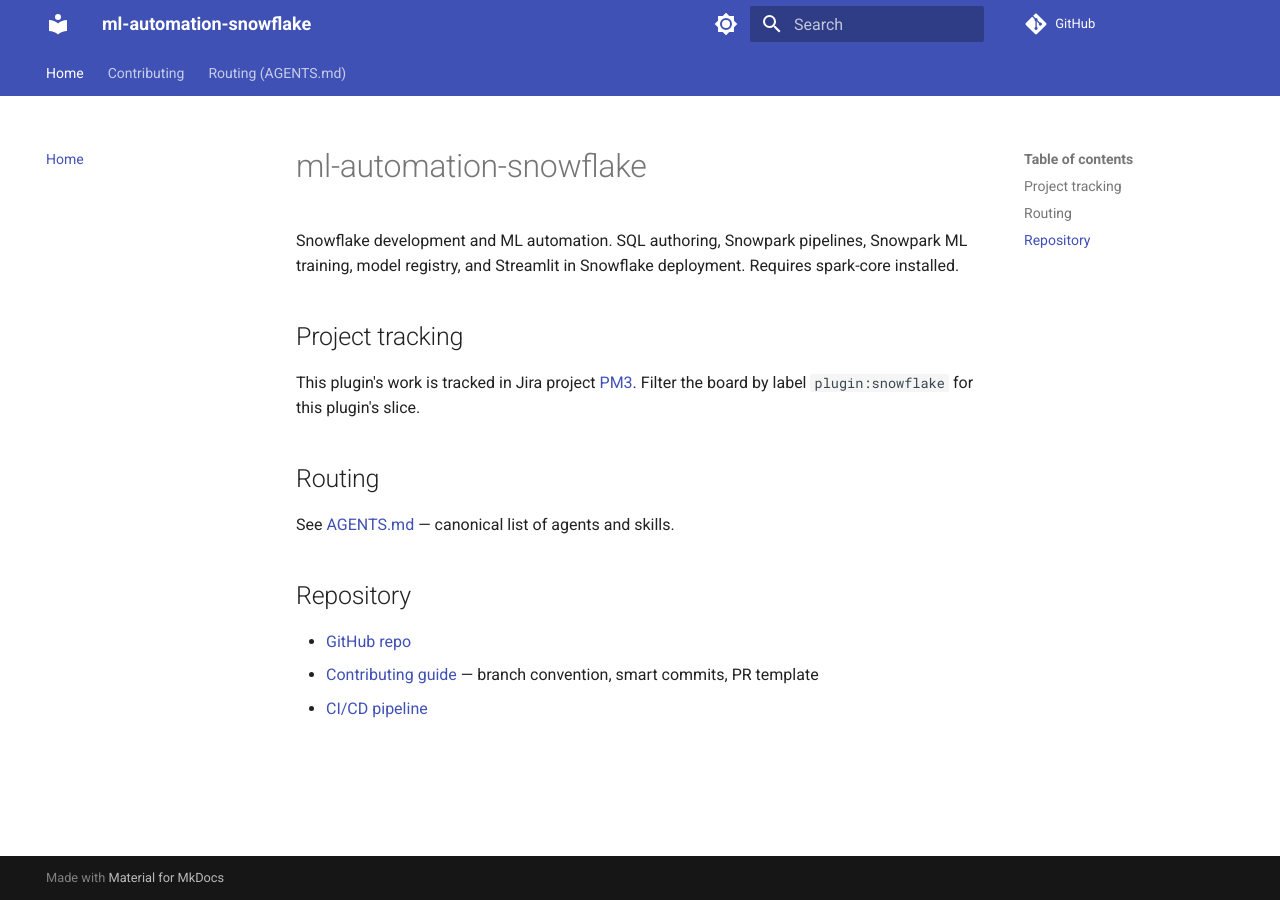
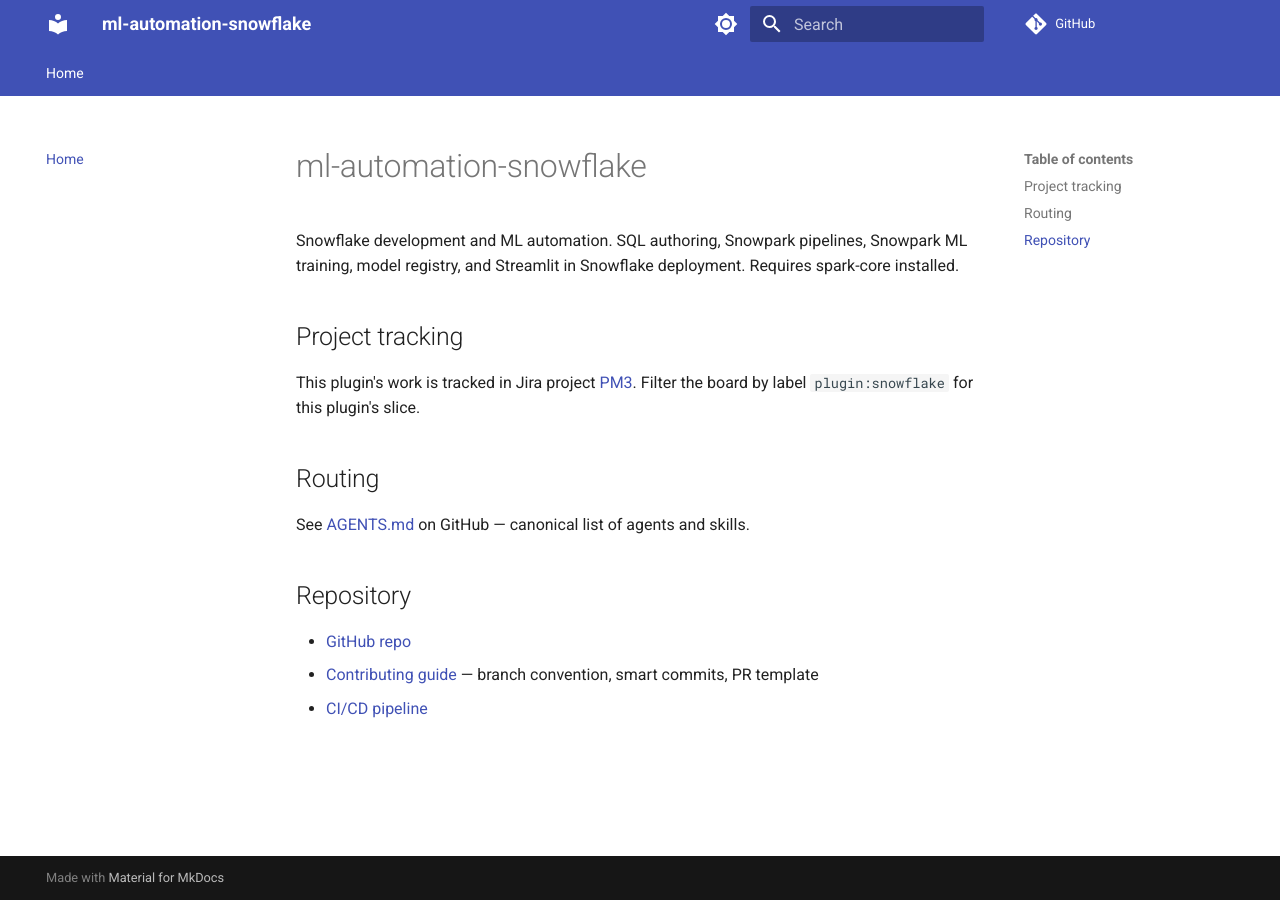
Before and after one commit to Maxilylm/ml-automation-snowflake, an MkDocs documentation site: the page built from docs/index.md, in a window 1280 px wide. Built offline with MkDocs 1.6.1 and Material for MkDocs 9.7.7, drawn with Linux system fonts in a browser that asks for light colours; comment, search, counter and statistics services are not loaded.

Commit message:
PM3 fix three post-merge defects (PM3-81/82/83)
PM3-83: validate-pr-link now exempts dependabot[bot] so Dependabot
auto-generated PRs do not fail CI on the workflow's PM3-N requirement.
Human-authored PRs still require the linked ticket.

PM3-82: drop nav: contributing.md and agents.md from mkdocs.yml
(those files were never generated under docs/, so mkdocs --strict aborted
the docs build on every push to main). Re-rendered docs/index.md with
absolute GitHub URLs for AGENTS.md and CONTRIBUTING.md instead of broken
relative ones.

PM3-81: drop the pip ecosystem block from .github/dependabot.yml — it
fails per-repo because no requirements.txt or pyproject.toml exists at
the root. Kept as a commented-out block so plugins can re-enable once
they commit a deps file.

```diff
--- a/docs/index.md
+++ b/docs/index.md
@@ -8,10 +8,10 @@
 
 ## Routing
 
-See [AGENTS.md](agents.md) — canonical list of agents and skills.
+See [AGENTS.md](https://github.com/BLEND360/ml-automation-snowflake/blob/main/AGENTS.md) on GitHub — canonical list of agents and skills.
 
 ## Repository
 
 - [GitHub repo](https://github.com/BLEND360/ml-automation-snowflake)
-- [Contributing guide](contributing.md) — branch convention, smart commits, PR template
+- [Contributing guide](https://github.com/BLEND360/ml-automation-snowflake/blob/main/CONTRIBUTING.md) — branch convention, smart commits, PR template
 - [CI/CD pipeline](https://github.com/BLEND360/ml-automation-snowflake/blob/main/.github/workflows/claude-review.yml)
--- a/mkdocs.yml
+++ b/mkdocs.yml
@@ -37,8 +37,8 @@
 
 nav:
   - Home: index.md
-  - Contributing: contributing.md
-  - Routing (AGENTS.md): agents.md
+# Contributing and AGENTS.md routing live at the repo root and aren't part of
+# the docs site. PM3-82: keep nav lean until docs/ has richer per-skill content.
 
 markdown_extensions:
   - admonition
```
Also changed, not shown: 2 other files.
